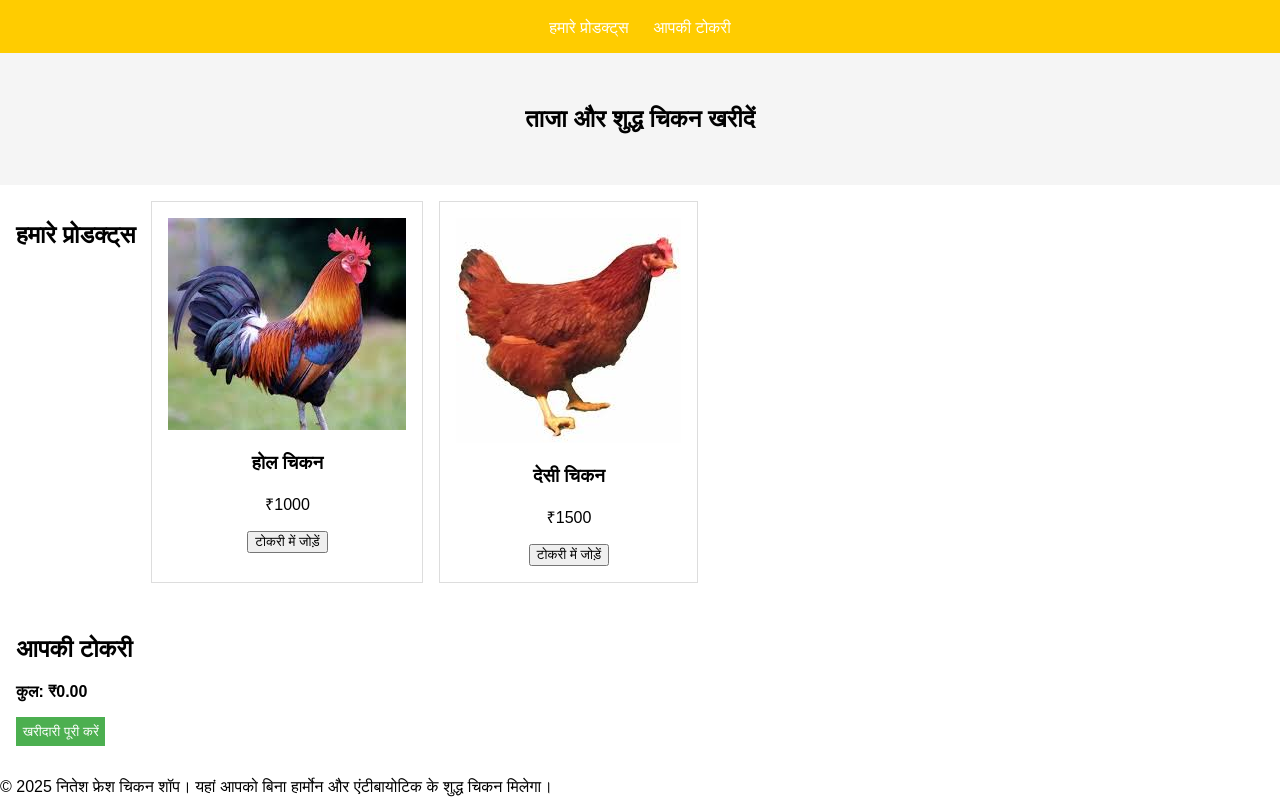
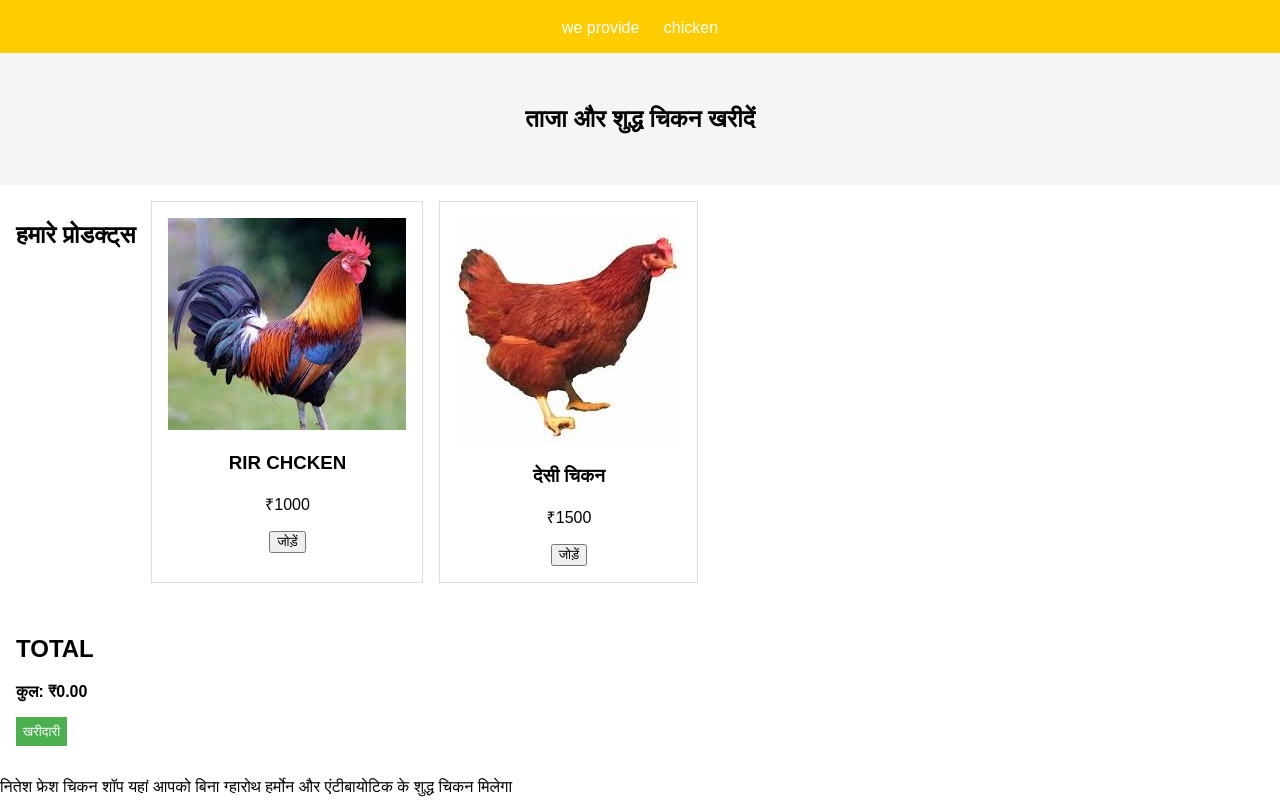
Before and after one commit to Atul01010/chicken1, a plain HTML site: page index.html in a window 1280 px wide. Shown: the part 77-889 px from the top of the page. Drawn offline with Linux system fonts and the light colour scheme.

Commit message:
Update index.html

```diff
--- a/index.html
+++ b/index.html
@@ -10,8 +10,8 @@
   <header class="header">
     <h1>नितेश फ्रेश चिकन और अंडा शॉप</h1>
     <nav>
-      <a href="#products">हमारे प्रोडक्ट्स</a>
-      <a href="#cart">आपकी टोकरी</a>
+      <a href="#products">we provide</a>
+      <a href="#cart">chicken</a>
     </nav>
   </header>
 
@@ -24,28 +24,28 @@
       <h2>हमारे प्रोडक्ट्स</h2>
       <div class="product" data-id="1">
         <img src="images/chicken1.jpg" alt="Whole Chicken">
-        <h3>होल चिकन</h3>
+        <h3>RIR CHCKEN</h3>
         <p>₹1000</p>
-        <button class="add-to-cart">टोकरी में जोड़ें</button>
+        <button class="add-to-cart">जोड़ें</button>
       </div>
       <div class="product" data-id="2">
         <img src="images/chicken2.jpg" alt="Desi Chicken">
         <h3>देसी चिकन</h3>
         <p>₹1500</p>
-        <button class="add-to-cart">टोकरी में जोड़ें</button>
+        <button class="add-to-cart">जोड़ें</button>
       </div>
     </section>
 
     <section id="cart" class="cart">
-      <h2>आपकी टोकरी</h2>
+      <h2>TOTAL </h2>
       <ul class="cart-items"></ul>
       <p class="total">कुल: ₹0.00</p>
-      <button class="checkout">खरीदारी पूरी करें</button>
+      <button class="checkout">खरीदारी </button>
     </section>
   </main>
 
   <footer>
-    <p>© 2025 नितेश फ्रेश चिकन शॉप। यहां आपको बिना हार्मोन और एंटीबायोटिक के शुद्ध चिकन मिलेगा।</p>
+    <p> नितेश फ्रेश चिकन शॉप यहां आपको बिना ग्हारोथ हर्मोन और एंटीबायोटिक के शुद्ध चिकन मिलेगा</p>
   </footer>
 
   <script src="app.js"></script>
```
